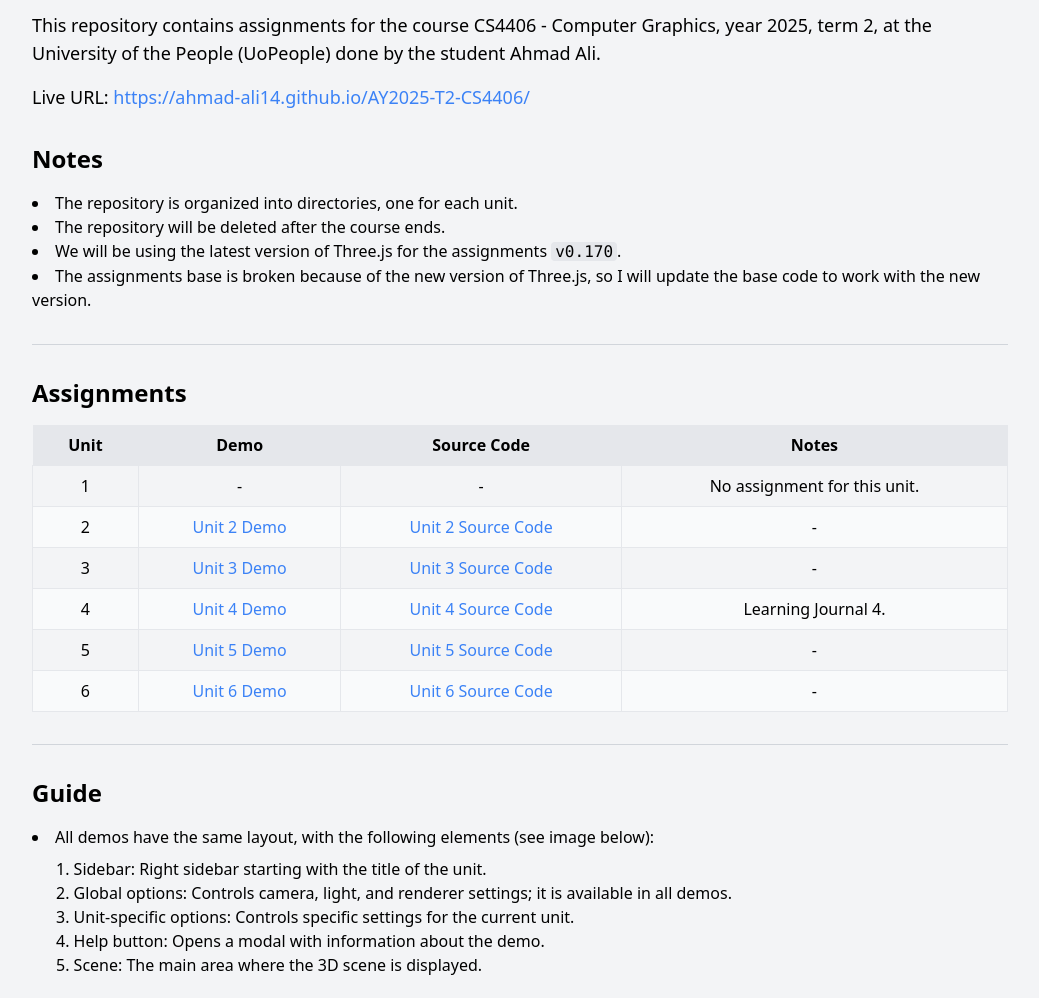
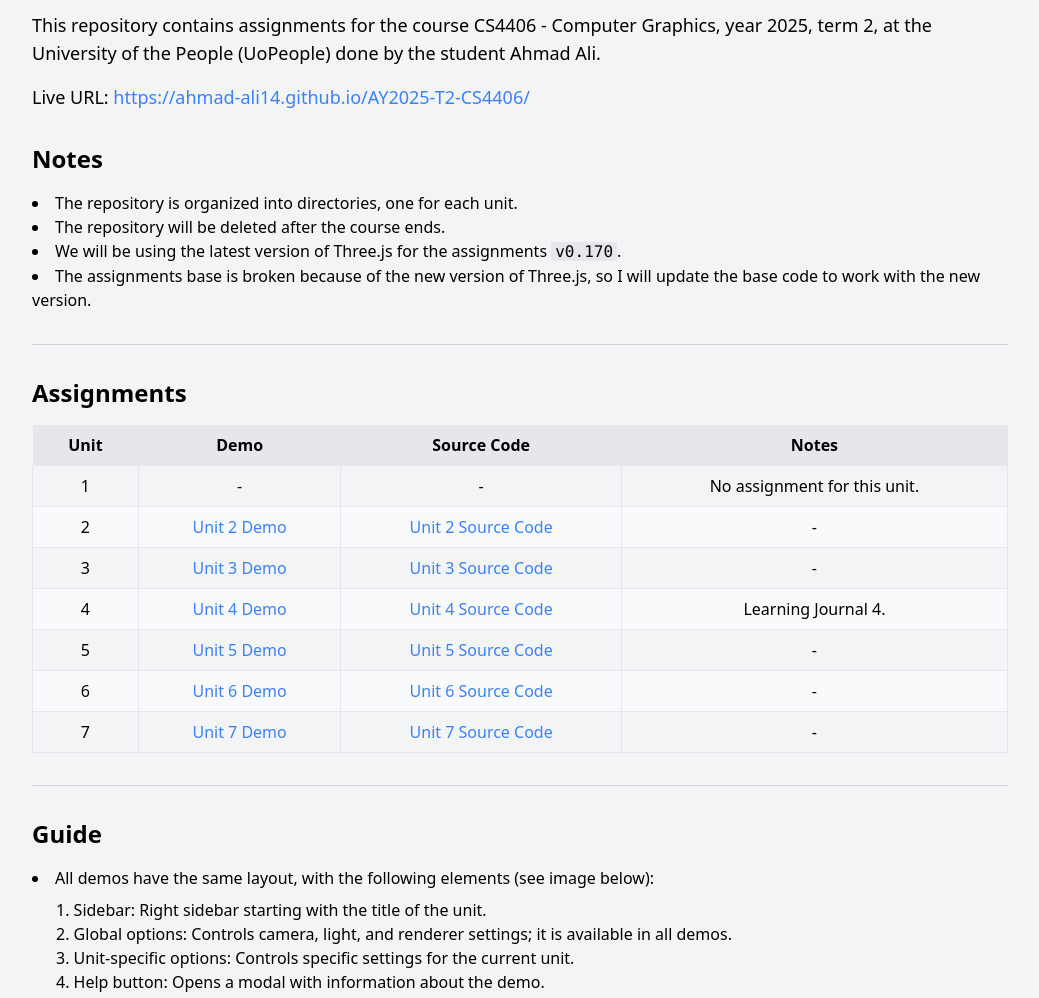
Before and after one commit to ahmad-ali14/AY2025-T2-CS4406, a website: page src/index.html in a window 1280 px wide. Shown: the part 90-1088 px from the top of the page, without its empty margins (120-1159 px from the left). Drawn offline with nearby package versions, Linux system fonts and the light colour scheme.

Commit message:
unt 7: add links

```diff
--- a/src/index.html
+++ b/src/index.html
@@ -140,6 +140,23 @@
                     </td>
                     <td class="border px-4 py-2">-</td>
                 </tr>
+                <tr class="text-center">
+                    <td class="border px-4 py-2">7</td>
+                    <td class="border px-4 py-2">
+                        <a href="https://ahmad-ali14.github.io/AY2025-T2-CS4406/unit7/"
+                           class="text-blue-500 hover:underline">
+                            Unit 7 Demo
+                        </a>
+                    </td>
+                    <td class="border px-4 py-2">
+                        <a href="https://github.com/ahmad-ali14/AY2025-T2-CS4406/blob/main/src/unit7/code.ts"
+                           class="text-blue-500 hover:underline">
+                            Unit 7 Source Code
+                        </a>
+                    </td>
+                    <td class="border px-4 py-2">-</td>
+                </tr>
+
             </tbody>
         </table>
 
```
Also changed, not shown: README.md.
